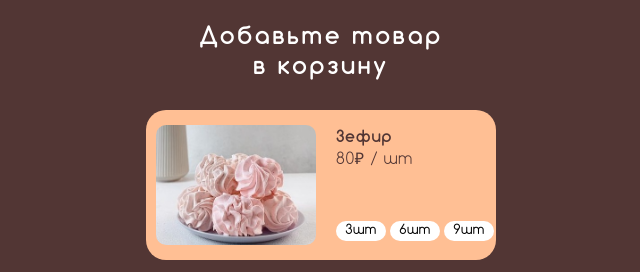
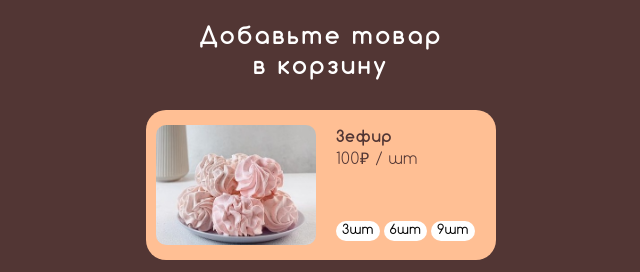
Before and after one commit to heyartemno/testtelegramwebapp, a plain HTML site: page index.html in a window 1280 px wide. Shown: the top 272 px of the page, 319-959 px from the left. Drawn offline with Linux system fonts and the light colour scheme; a script that the page names is missing.

Commit message:
Update app.js

```diff
--- a/css/style.css
+++ b/css/style.css
@@ -93,7 +93,7 @@ p {
 }
 
 .buy {
-    flex: 0 0 50px;
+    flex: 0 0 40px;
     justify-content: center;
     border-radius: 50px;
     border: none;
--- a/index.html
+++ b/index.html
@@ -17,7 +17,7 @@
             <div class="card-body">
                 <img src="images/zefir.jpg" alt="Zefir">
                 <div class="description">
-                    <p><b>Зефир<br></b>80₽ / шт</p>
+                    <p><b>Зефир<br></b>100₽ / шт</p>
                     <div class="items counters">
                         <button class="buy" id="btn1_3">3шт</button>
                         <button class="buy" id="btn1_6">6шт</button>
```
